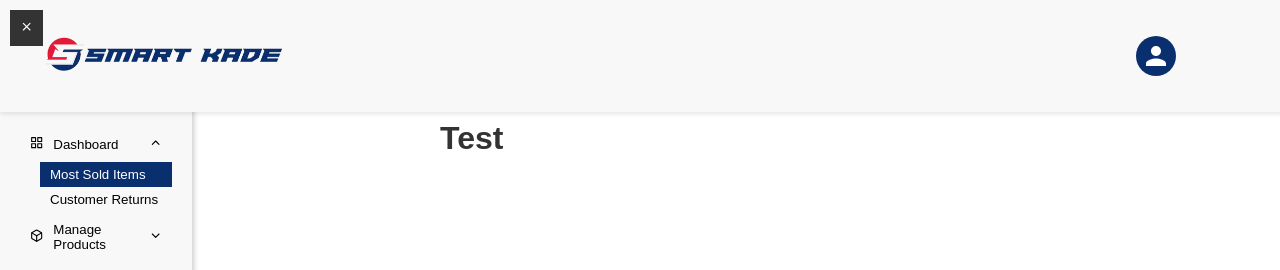
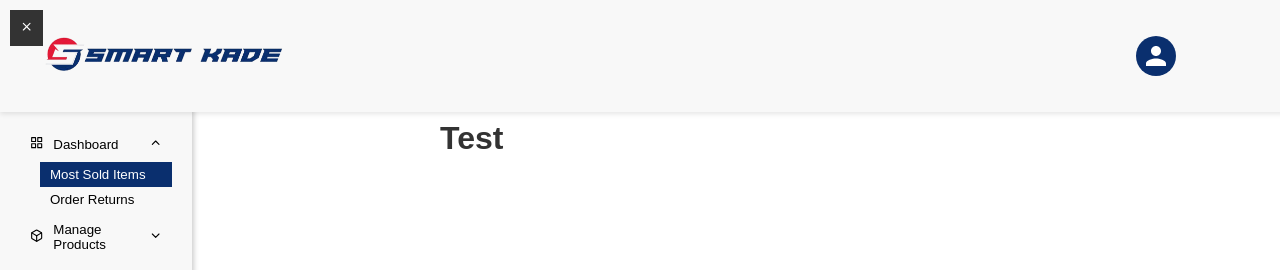
Before and after one commit to pasanmayura/Ecommerce_Website, a Next.js app in the folder frontend-admin/: page /MostSold in a window 1280 px wide. Shown: the top 270 px of the page. Built offline with nearby package versions, Linux system fonts and the light colour scheme.

Commit message:
fix: update sidebar link title from "Customer Returns" to "Order Returns"

```diff
--- a/frontend-admin/src/components/Sidebar.js
+++ b/frontend-admin/src/components/Sidebar.js
@@ -23,7 +23,7 @@ export const Sidebar = () => {
       icon: <FiGrid />,
       subItems: [
         { title: "Most Sold Items", link: "/MostSold" },
-        { title: "Customer Returns", link: "/CustomerReturns" }
+        { title: "Order Returns", link: "/OrderReturns" }
       ]
     },
     {
```
